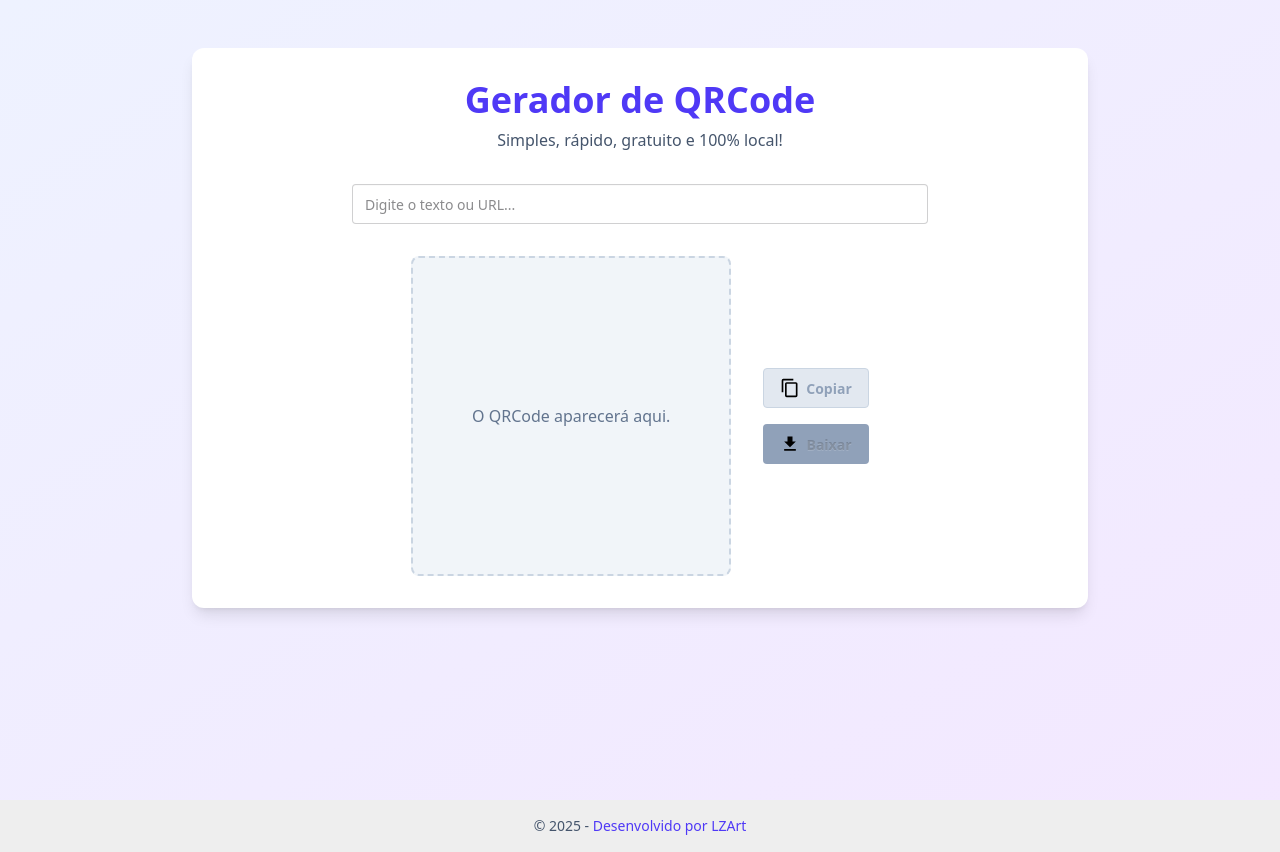
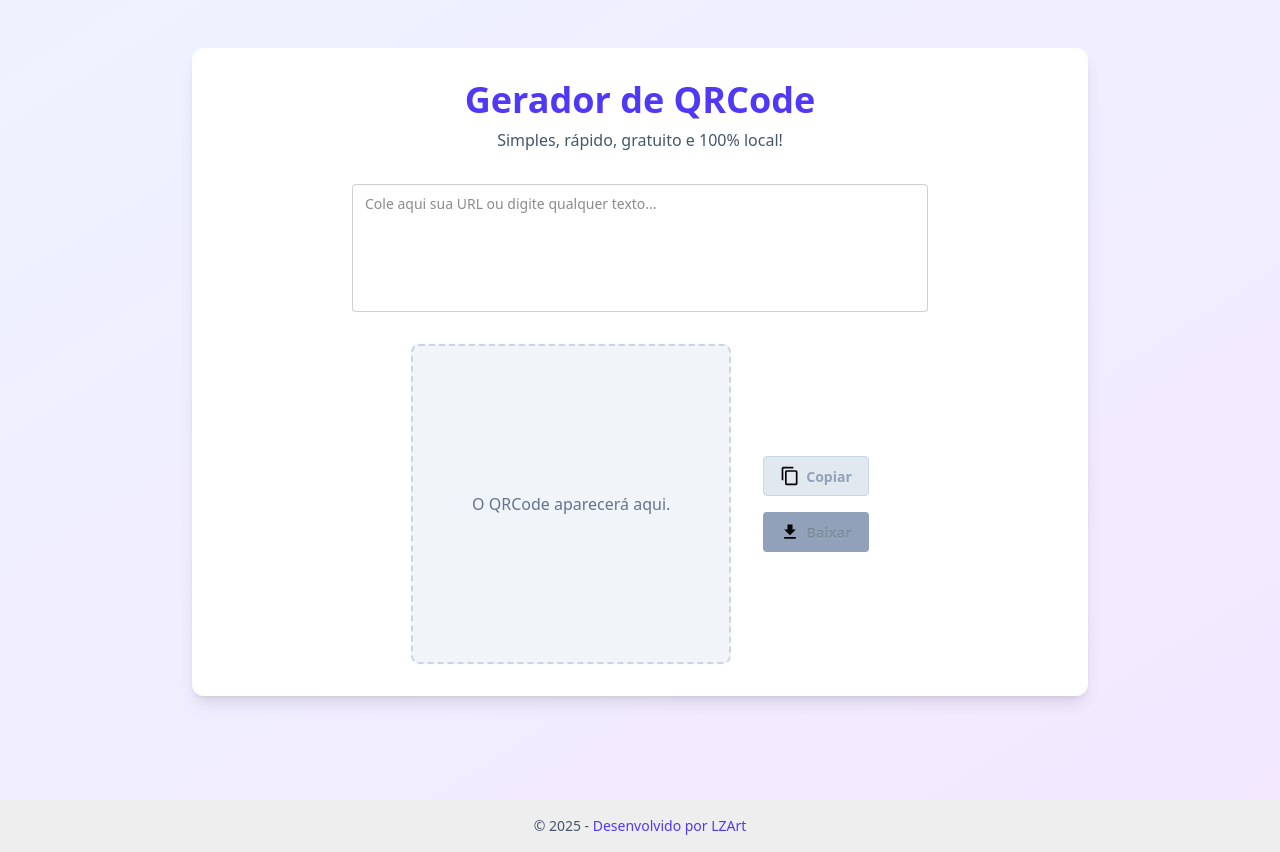
Before and after one commit to YSpoof/qrcode, a Vue app: page / in a window 1280 px wide. Built offline with nearby package versions, Linux system fonts and the light colour scheme.

Commit message:
Feat: Change input to textarea
Also bump deps and add Copilot instructions.

```diff
--- a/src/components/QRCodeInput.vue
+++ b/src/components/QRCodeInput.vue
@@ -8,11 +8,11 @@
       class="sr-only">
       Digite aqui
     </label>
-    <input
+    <textarea
       id="qr-input"
-      type="text"
       v-model="value"
-      placeholder="Digite o texto ou URL..."
-      class="input w-full dark:bg-slate-700 dark:text-white" />
+      placeholder="Cole aqui sua URL ou digite qualquer texto..."
+      class="textarea textarea-bordered w-full min-h-32 resize-none focus:textarea-primary"
+      rows="4" />
   </div>
 </template>
```
Also changed, not shown: package.json (+9 -9 lines), 8 other files (tests, documents, lock files or other folders).
